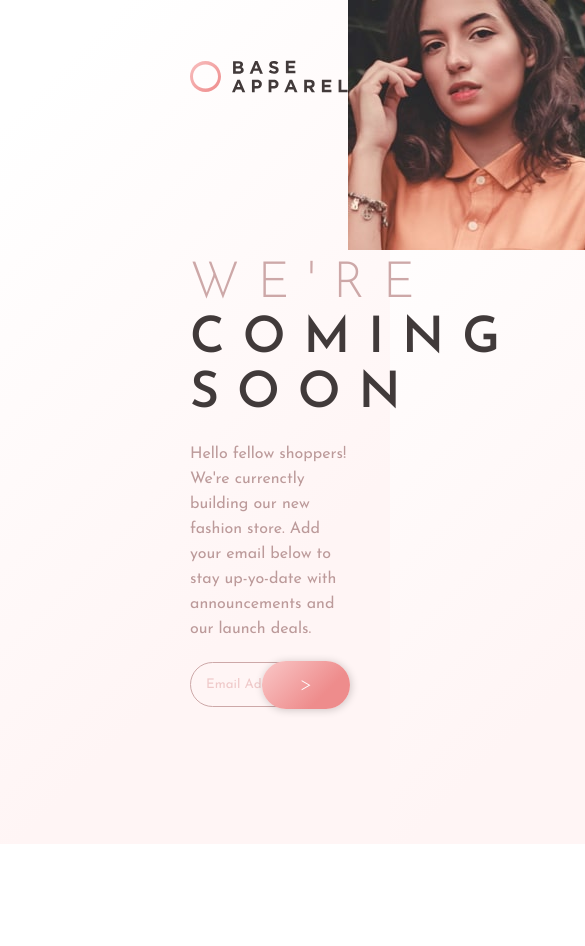
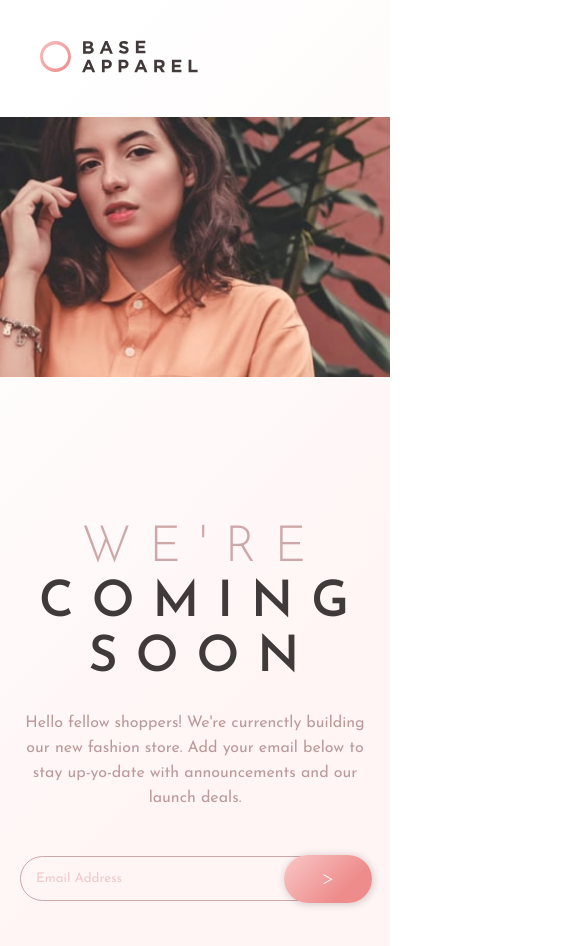
Before and after one commit to xMattRx/Base-Apparel-coming-soon-page, a plain HTML site: page index.html in a window 390 px wide. Shown: the top 946 px of the page, 585 px wide, since content can reach past the window. Before the commit the page ends 844 px from the top, so only its background shows below. Drawn offline with Linux system fonts and the light colour scheme.

Commit message:
Finish page

```diff
--- a/index.html
+++ b/index.html
@@ -13,10 +13,9 @@
   <title>Frontend Mentor | Base Apparel coming soon page</title>
 
 <body>
-
+  <img class="logo" src="./images/logo.svg" alt="">
   <div class="container">
     <div class="container-left">
-      <img src="./images/logo.svg" alt="">
       <h1><span>WE'RE</span> COMING SOON</h1>
       <p>Hello fellow shoppers! We're currenctly building our new fashion store. Add your email below to stay up-yo-date
         with announcements and our launch deals.</p>
@@ -29,15 +28,12 @@
           <div class="icon-error">i</div>
         </form>
       </div>
-
-
     </div>
     <div class="container-right">
       <picture>
-        <source media="(max-width:650px)" srcset="./images/hero-mobile.jpg">
+        <source media="(max-width:769px)" srcset="./images/hero-mobile.jpg">
         <img src="./images/hero-desktop.jpg" alt="Flowers" style="width:auto;">
       </picture>
-
     </div>
   </div>
 
--- a/style.scss
+++ b/style.scss
@@ -6,7 +6,14 @@
 }
 
 html {
-    height: 100%;
+
+    @media only screen and (max-width: 1024px) {
+        // overflow: hidden;
+    }
+
+    @media only screen and (max-width: 768px) {
+        overflow: auto;
+    }
 }
 
 body {
@@ -15,6 +22,24 @@ body {
     overflow: hidden;
     width: 100%;
     height: 100%;
+
+    @media only screen and (max-width: 1024px) {
+        // overflow: hidden;
+    }
+}
+
+.logo {
+
+    margin-left: 120px;
+    margin-top: 40px;
+    margin-left: 40px;
+    margin-bottom: 40px;
+    position: absolute;
+    width: max-content;
+
+    @media only screen and (max-width: 768px) {
+        position: static;
+    }
 }
 
 .container {
@@ -23,9 +48,36 @@ body {
     height: 100%;
     width: 100%;
 
+    @media only screen and (max-width: 1024px) {
+        gap: 100px;
+    }
+
+    @media only screen and (max-width: 768px) {
+        flex-direction: column-reverse;
+        gap: 00px;
+    }
+
     .container-left {
-        padding: 60px 0px 0px 190px;
+        padding: 60px 0px 0px 120px;
         width: max-content;
+
+
+        @media only screen and (max-width: 1024px) {
+            padding: 60px 0px 0px 40px;
+        }
+
+        @media only screen and (max-width: 768px) {
+            align-items: center;
+            display: flex;
+            flex-direction: column;
+            margin-top: 80px;
+            padding: 60px 170px 0px 170px;
+            width: 100%;
+        }
+
+        @media only screen and (max-width: 425px) {
+            padding: 60px 20px 0px 20px;
+        }
 
         h1 {
             color: hsl(0, 6%, 24%);
@@ -35,6 +87,15 @@ body {
             max-width: 100px;
             letter-spacing: 18px;
 
+            @media only screen and (max-width: 768px) {
+                margin-top: 0px;
+                max-width: max-content;
+                text-align: center;
+            }
+
+            @media only screen and (max-width: 425px) {
+                margin-left: 16px;
+            }
 
             span {
                 color: hsl(0, 27%, 73%);
@@ -49,10 +110,33 @@ body {
             line-height: 25px;
             max-width: 437px;
             margin-bottom: 20px;
+            width: max-content;
+
+            @media only screen and (max-width: 768px) {
+                margin-bottom: 20px;
+                margin-top: 25px;
+                max-width: 355px;
+                text-align: center;
+            }
+
+            @media only screen and (max-width: 320px) {
+                margin-bottom: 20px;
+                margin-top: 25px;
+                max-width: 255px;
+                text-align: center;
+            }
         }
+
+
 
         .container-input {
             position: relative;
+
+            @media only screen and (max-width: 768px) {
+                margin-bottom: 80px;
+                margin-top: 25px;
+                width: 100%;
+            }
 
             input {
                 background: transparent;
@@ -68,7 +152,6 @@ body {
                 &::placeholder {
                     color: hsla(0, 52%, 83%, 0.785);
                 }
-
             }
 
             form {
@@ -118,17 +201,20 @@ body {
                 }
             }
         }
-
-
-
-
     }
 
     .container-right {
         display: flex;
         flex-direction: column;
         height: 100%;
+
+        img {
+            height: 100vh;
+            width: 100% !important;
+
+            @media only screen and (max-width: 768px) {
+                height: 100%;
+            }
+        }
     }
-
-
 }
```
Also changed, not shown: style.css, 1 other file.
